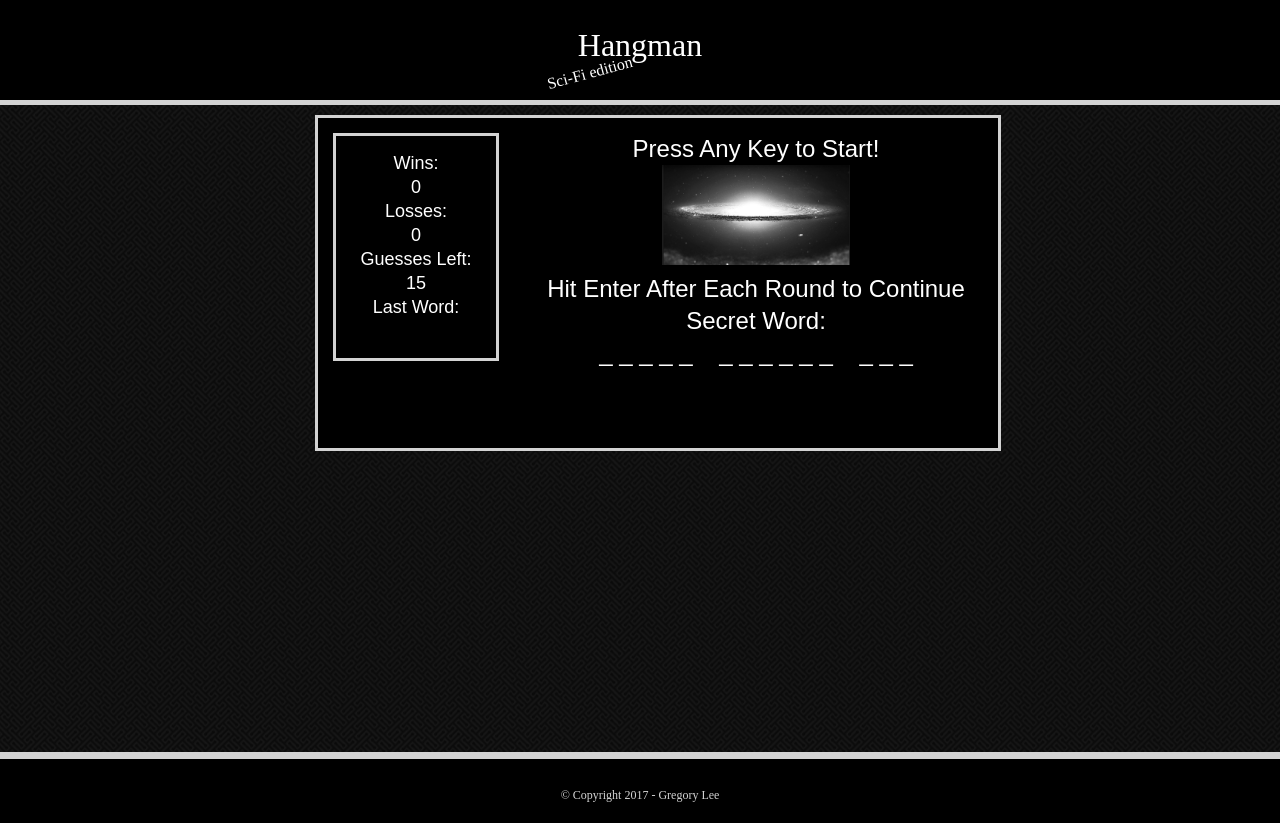
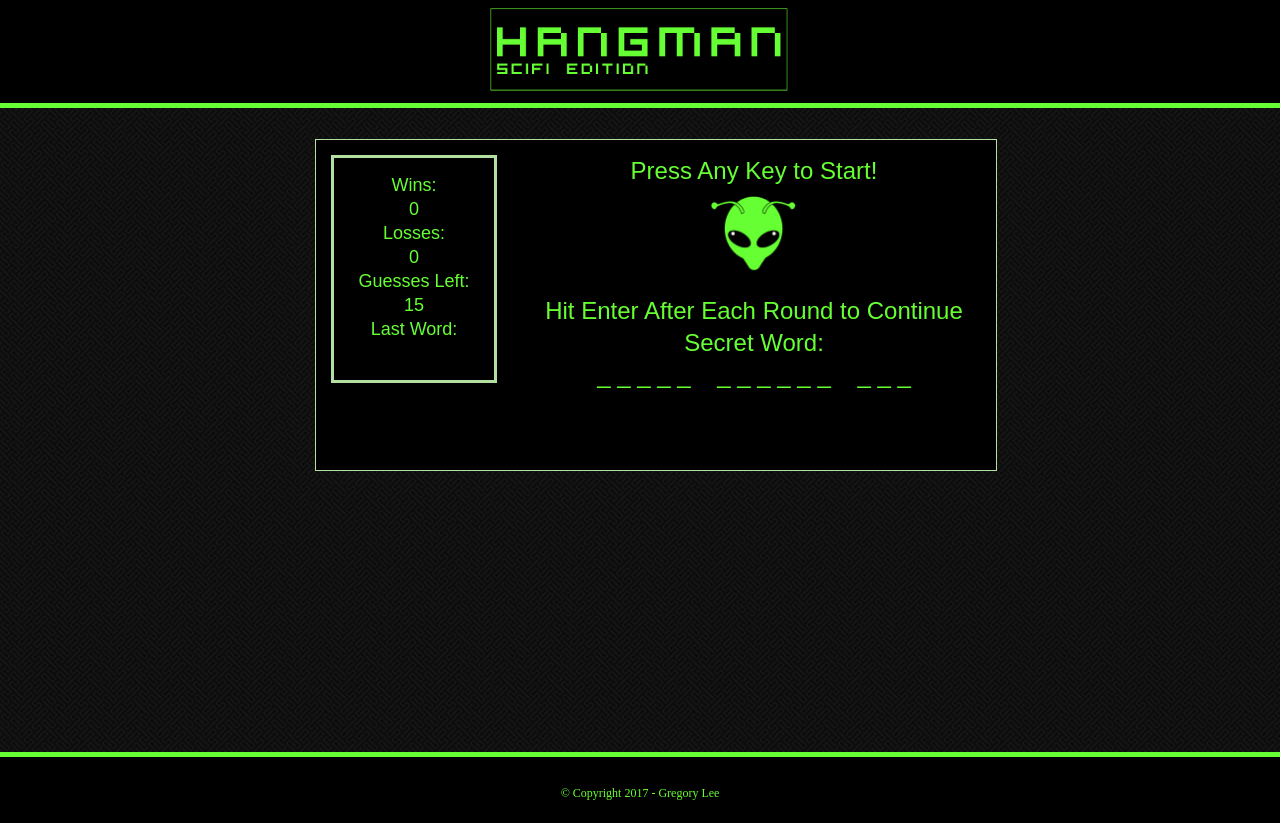
Before and after one commit to lzzllvl/hangman-game, a PHP site: page / in a window 1280 px wide. After the commit the page ends 800 px from the top, so only its background shows below. Run offline with PHP 8.4, Linux system fonts and the light colour scheme.

Commit message:
added a favicon, home image change

```diff
--- a/assets/css/style.css
+++ b/assets/css/style.css
@@ -8,16 +8,15 @@ html, body {
 header {
   width:100%;
   background-color: black;
+  margin-bottom: 31px;
   border-style: solid;
-  border-width: 0px 0px 5px 0px;
-  border-color: lightgray;
-  margin-bottom: 10px;
-  height: 75px;
-  padding-top: 25px;
+  border-bottom-width: 5px;
+  border-color:  #66ff33;
+
 }
 
 h1, h2, h3, h4, h5 {
-  color: white;
+  color: #66ff33;
 }
 
 h1 {
@@ -50,13 +49,13 @@ img {
   font-family: 'Arial', 'Helvetica Neue', Helvetica, sans-serif;
   font-size: 24px;
   line-height: 32px;
-  color: white;
+  color: #66ff33;
   width: 100%;
   margin: 0 auto 15px auto;
   background-color: black;
   border-style: solid;
-  border-width: 3px;
-  border-color: lightgray;
+  border-width: 1px;
+  border-color: #B2E0A3;
   padding: 15px;
 }
 
@@ -64,14 +63,14 @@ img {
   font-family: 'Arial', 'Helvetica Neue', Helvetica, sans-serif;
   font-size: 18px;
   line-height: 24px;
-  color: white;
+  color: #66ff33;
   margin: auto;
   width: 20%;
   float: left;
   background-color: black;
   border-style: solid;
   border-width: 3px;
-  border-color: lightgray;
+  border-color: #B2E0A3;
   padding: 15px;
 }
 
@@ -108,14 +107,14 @@ li, #secret-word, h5#play {
   clear:both;
   margin-top: 16px;
   border-style: outset;
-  border-width: 7px 0px 0px 0px;
-  border-color: lightgray;
+  border-width: 5px 0px 0px 0px;
+  border-color: #66ff33;
   background-color: black;
 }
 
 #footer p {
   text-align: center;
-  color: #D3D3D3;
+  color: #66ff33;
   font-size: 12px;
   padding-top: 30px;
 }
--- a/index.html
+++ b/index.html
@@ -2,6 +2,7 @@
 <html lang="en">
   <head>
     <meta charset="UTF-8">
+    <link rel="shortcut icon" href="assets/images/alienfavicon.png">
     <meta name="viewport" content="width=device-width, initial-scale=1.0">
     <meta http-equiv="X-UA-Compatible" content="ie=edge">
     <link rel="stylesheet" href="assets/css/reset.css">
@@ -12,8 +13,7 @@
     <section id="main" class="main-container">
       <!--header-->
       <header>
-        <h1>Hangman</h1>
-        <h2>Sci-Fi edition</h2>
+        <img alt="hangman game" src="assets/images/hangman.png">
       </header>
       <!--main container-->
       <section class="content-container">
@@ -29,7 +29,7 @@
 
           <aside id="play">
             <h5 id="hint">Press Any Key to Start!</h5>
-            <img id="image" src="assets/images/gamestart.jpg" alt="Game Photo">
+            <img id="image" src="assets/images/alien.png" alt="Game Photo">
             <h4 id="initial">Hit Enter After Each Round to Continue</h4>
             <h5>Secret Word:</h5>
             <ul id="secret-word">
```
Also changed, not shown: assets/images/alien.png (added), assets/images/alienfavicon.png (added), assets/images/hangman.png (added), assets/images/seveneves.webp (deleted).
